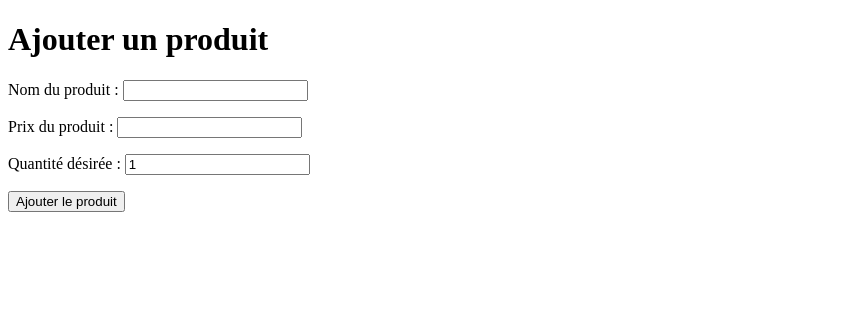
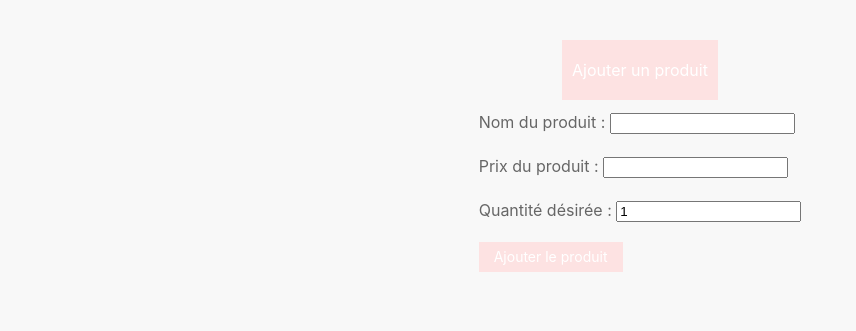
Before and after one commit to Jojoaventurier/Application_PHP, a PHP site: page /appli/ in a window 1280 px wide. Shown: the top 331 px of the page, without its empty margins (0-856 px from the left). Run offline with PHP 8.4, Linux system fonts and the light colour scheme; some libraries are stand-ins or nearby versions.

Commit message:
added styling

```diff
--- a/index.php
+++ b/index.php
@@ -1,20 +1,22 @@
-
-
 <!DOCTYPE html>
 <html lang="en">
     <head>
         <meta charset="UTF-8">
         <meta name="viewport" content="width=device-width, initial-scale=1.0">
+        <link href="style.css" rel="stylesheet">
+        <link rel="stylesheet" href="https://cdnjs.cloudflare.com/ajax/libs/uikit/3.20.4/css/uikit-core-rtl.min.css" integrity="sha512-/KGfVFsbk9a7nzjCYF0dSMc+H58wKeODeZVyPaR20TlLVtoQVitubbROxToRODDiBW4EbBSAA//yAt1N+xgVtg==" crossorigin="anonymous" referrerpolicy="no-referrer" />
+        <script src="https://cdnjs.cloudflare.com/ajax/libs/uikit/3.20.4/js/uikit.min.js" integrity="sha512-qlI3geWkDYoFqY+xf/1GTxLOYw5c2Fp0w7+bPTrkwEJD7+NWDTWOKNFA48kDY/uC5AU9jFAt6VlueKFDVjYjHw==" crossorigin="anonymous" referrerpolicy="no-referrer"></script>
+        <script src="https://cdn.jsdelivr.net/npm/uikit@3.20.7/dist/js/uikit-icons.min.js"></script>
 
         <title>Ajout produit</title>
     </head>
     <body>
-
-        <h1>Ajouter un produit</h1>
+        <section id = "wrapper" class="uk-margin uk-card uk-card-default uk-card-body" uk-margin>
+            <h2 id="titre" class="uk-button uk-button-primary">Ajouter un produit</h2>
             <form action="traitement.php" method="post">  <!--attribut action : indique la cible du formulaire, le fichier à atteindre lorsque l'utilisateur soumettra le formulaire -->
                 <p>                                       <!--attribut method : précise par quelle méthode HTTP les données du formulaire sont transmises au serveur -->
                     <label>                               <!--La méthode employée ici est POST, pour ne pas "polluer" l'URL avec les données du formulaire (il est néanmoins possible de soumettre un formulaire avec la méthode GET(utilisée par défaut si aucune méthode n'est précisée), les données renseignées dans les champs du formulaire seraient par conséquent inscrites dans l'URL et limitées en nombre de caractères selon le navigateur ou le serveur) -->
-                    Nom du produit :                        <!--(exemple d'URL obtenue en validant ce formulaire avec l'attribut methode="get") http://localhost/appli/traitement.php?name=Pomme&price=2.5&qtt=2-->
+                        Nom du produit :                  <!--(exemple d'URL obtenue en validant ce formulaire avec l'attribut methode="get") http://localhost/appli/traitement.php?name=Pomme&price=2.5&qtt=2-->
                         <input type="text" name="name">
                     </label>
                 </p>
@@ -31,9 +33,10 @@
                     </label>
                 </p>
                 <p>
-                <input type="submit" name="submit" value="Ajouter le produit"> <!--Le champ <input type="submit">, représentant le bouton de soumission de formulaire, contient lui aussi un attribut "name". Ce choix permettra de vérifier côté serveur que le formulaire a bien été validé par l'utilisateur.-->
+                    <input id="bouton_ajout" class="uk-button uk-button-primary uk-button-small" type="submit" name="submit" value="Ajouter le produit"> <!--Le champ <input type="submit">, représentant le bouton de soumission de formulaire, contient lui aussi un attribut "name". Ce choix permettra de vérifier côté serveur que le formulaire a bien été validé par l'utilisateur.-->
                 </p>
             </form>
+        </section>
 
     </body>
 </html>
--- /dev/null
+++ b/style.css
@@ -0,0 +1,19 @@
+
+
+#wrapper {
+    box-sizing: border-box;
+    display: flex;
+    flex-direction: column;
+    align-items: center;
+
+}
+
+#bouton_ajout {
+    background-color: rgb(253, 226, 226);
+
+}
+
+#titre {
+    background-color: rgb(253, 226, 226);
+    padding: 10px;
+}
```
Lines whose indentation alone changed are shown as unchanged.
